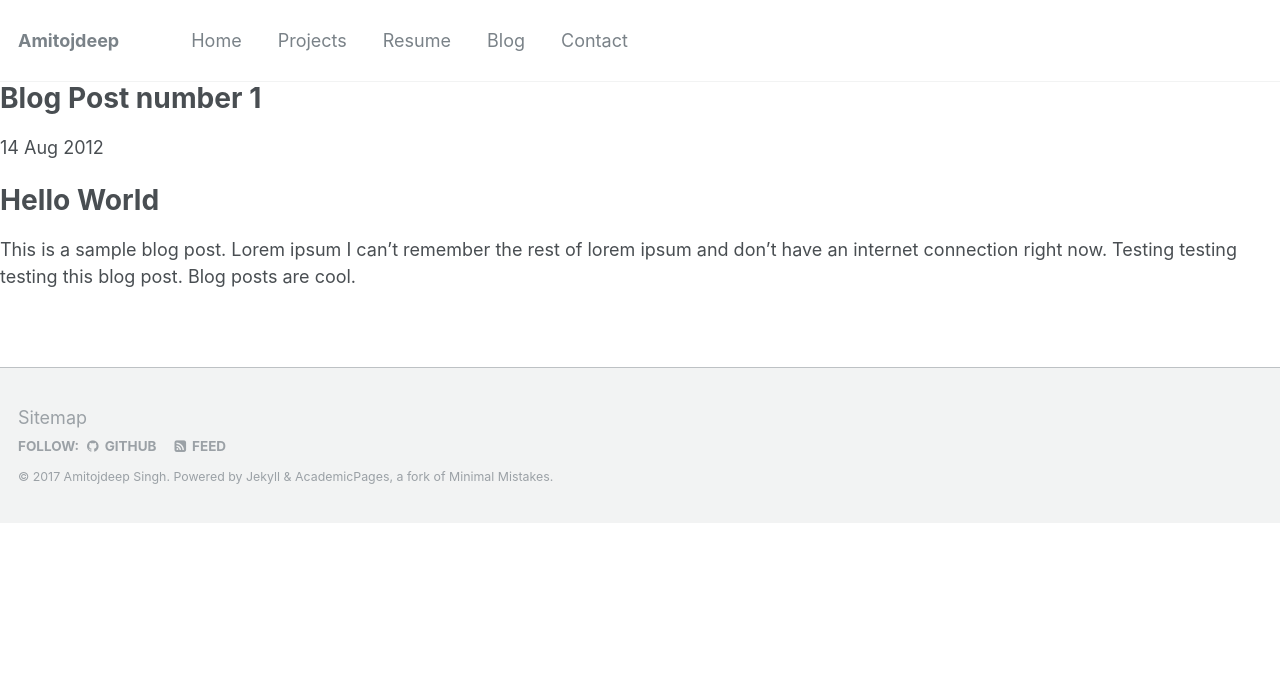
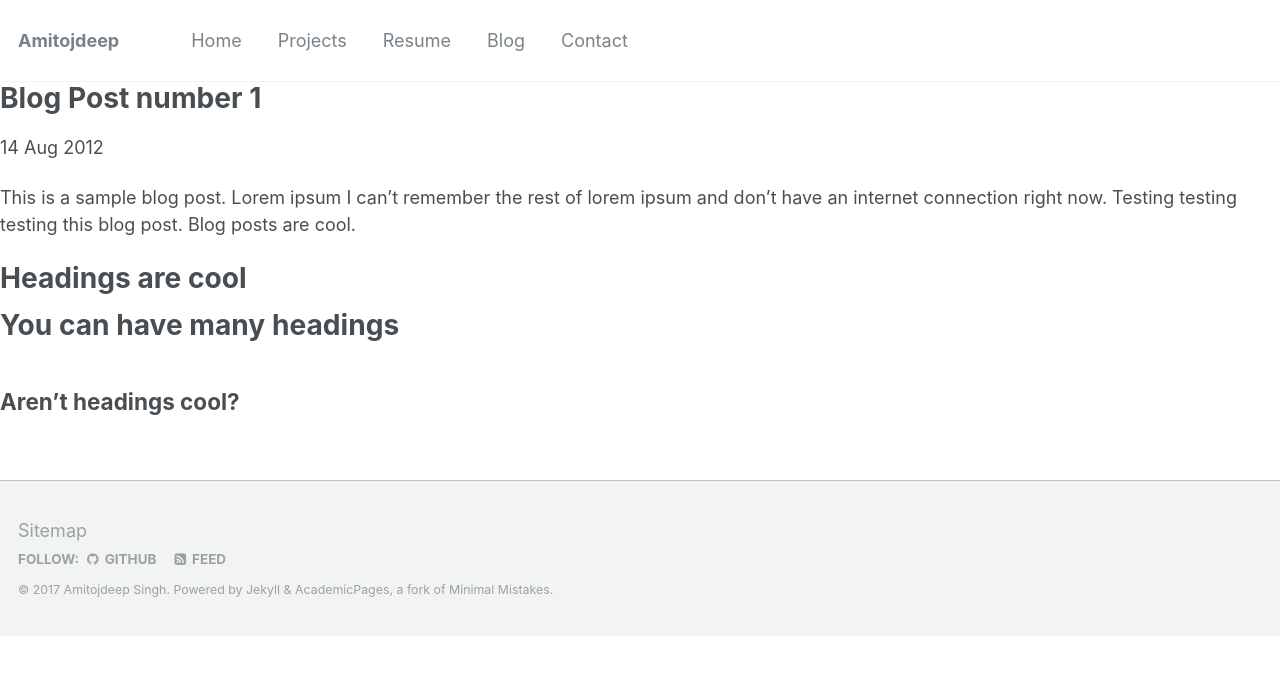
Before and after one commit to amitojdeep/amitojdeep.github.io, a Jekyll site: the page built from _posts/2012-08-14-blog-post-1.md, in a window 1280 px wide. Shown: the top 675 px of the page. Built offline with Jekyll 4.4.1, drawn with Linux system fonts in a browser that asks for light colours.

Commit message:
Update 2012-08-14-blog-post-1.md

```diff
--- a/_posts/2012-08-14-blog-post-1.md
+++ b/_posts/2012-08-14-blog-post-1.md
@@ -1,6 +1,21 @@
 ---
 layout: post
 title: 'Blog Post number 1'
+date: 2012-08-14
+permalink: /posts/2012/08/blog-post-1/
+tags:
+- cool posts
+- category1
+- category2
 ---
-# Hello World
+
 This is a sample blog post. Lorem ipsum I can't remember the rest of lorem ipsum and don't have an internet connection right now. Testing testing testing this blog post. Blog posts are cool.
+
+Headings are cool
+======
+
+You can have many headings
+======
+
+Aren't headings cool?
+------
```
